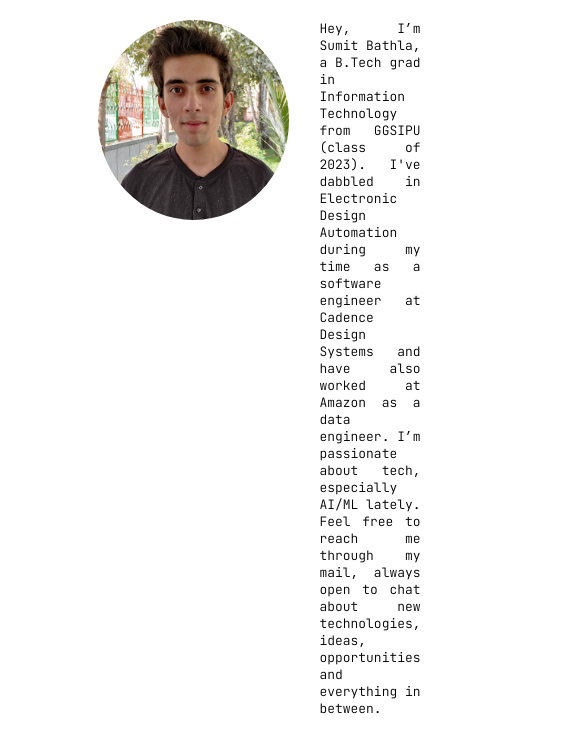
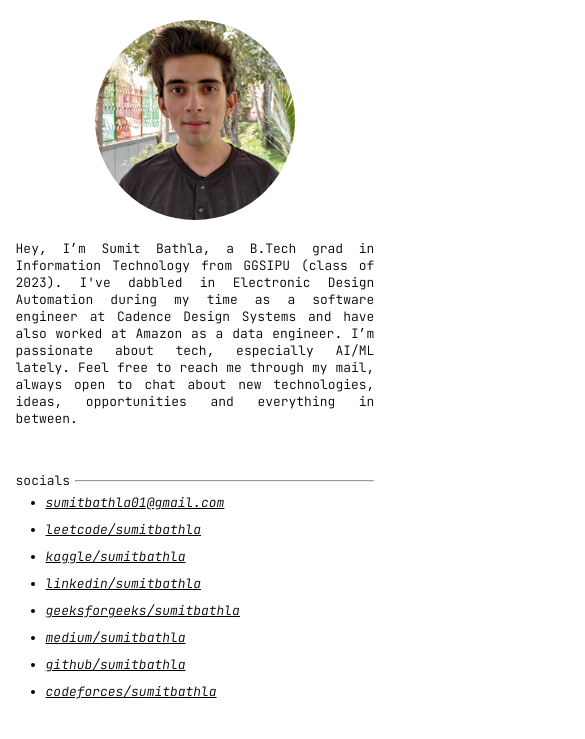
Before and after one commit to sumitbathla/sumitbathla.github.io, a plain HTML site: page index.html in a window 390 px wide. Shown: the top 739 px of the page, 585 px wide, since content can reach past the window. Drawn offline with nearby package versions, Linux system fonts and the light colour scheme.

Commit message:
Update style.css

```diff
--- a/style.css
+++ b/style.css
@@ -136,3 +136,28 @@ body {
     height: 40px;
     width: 40px;
 }
+
+@media screen and (max-width: 1240px) {
+    .wrapper {
+        width: 92%;
+        overflow-x: hidden;
+    }
+
+    .custom-list {
+        flex-direction: column;
+    }
+
+    .pfp-name-title {
+        flex-direction: column;;
+        margin-bottom: 45px;;
+    }
+
+    .pfp-name-title img {
+        margin-bottom: 20px;
+        align-self: center;
+    }
+
+    .name-title {
+        margin-left: 0px;
+    }
+}
```
